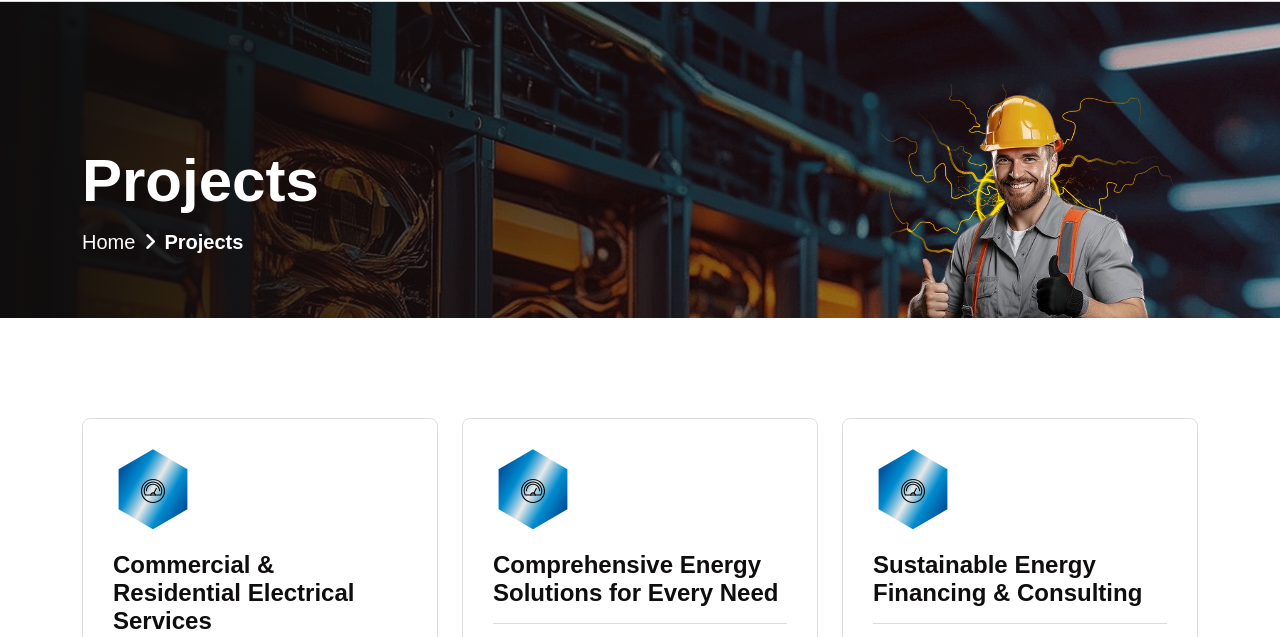
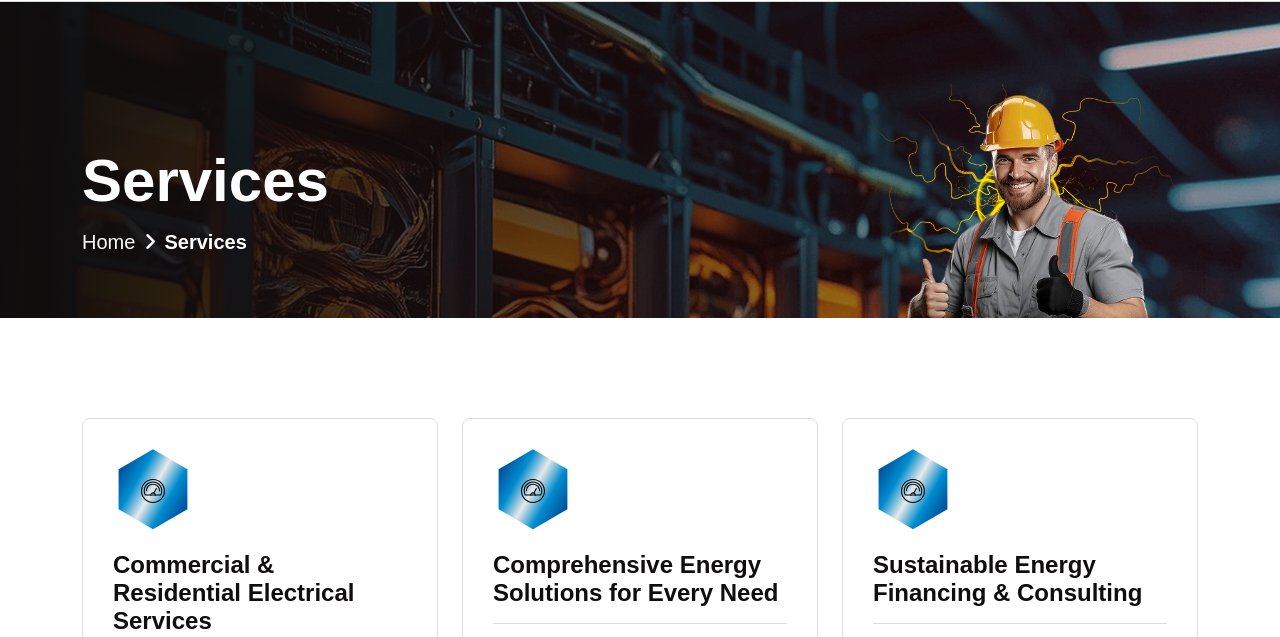
Before and after one commit to Sumit-Chouhan-786/nexpro, a plain HTML site: page service.html in a window 1280 px wide. Shown: the part 96-733 px from the top of the page. Drawn offline with Linux system fonts and the light colour scheme; files whose address does not match are found by name; a web font is replaced by a local one.

Commit message:
correct all pages

```diff
--- a/service.html
+++ b/service.html
@@ -174,9 +174,9 @@
         <div class="row align-items-center">
             <div class="col-xl-8 col-lg-8">
                 <div class="heading1">
-                    <h1>Projects</h1>
+                    <h1>Services</h1>
                     <div class="space16"></div>
-                    <a href="index.html">Home <i class="fa-solid fa-angle-right"></i> <span>Projects</span></a>
+                    <a href="index.html">Home <i class="fa-solid fa-angle-right"></i> <span>Services</span></a>
                 </div>
             </div>
 
```
